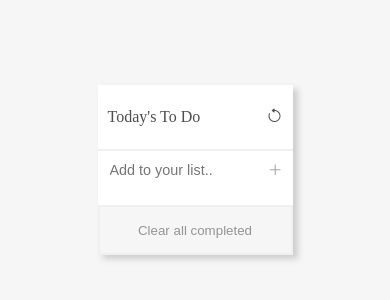
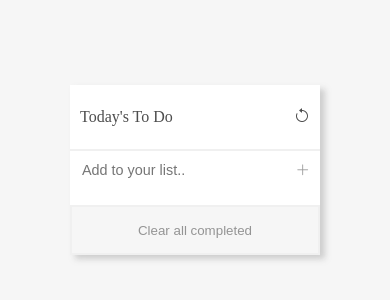
Before and after one commit to mike2611/todo-list-mv, a website built with webpack: page src/index.html in a window 390 px wide. Shown: the part 260-560 px from the top of the page. Built offline with nearby package versions, Linux system fonts and the light colour scheme.

Commit message:
Fix style for mobile

```diff
--- a/src/style.css
+++ b/src/style.css
@@ -12,6 +12,7 @@ section {
 
 #list-frame {
   background-color: white;
+  min-width: 250px;
   width: 50vw;
   max-width: 500px;
   box-shadow: 5px 4px 6px #8888885d;
```
